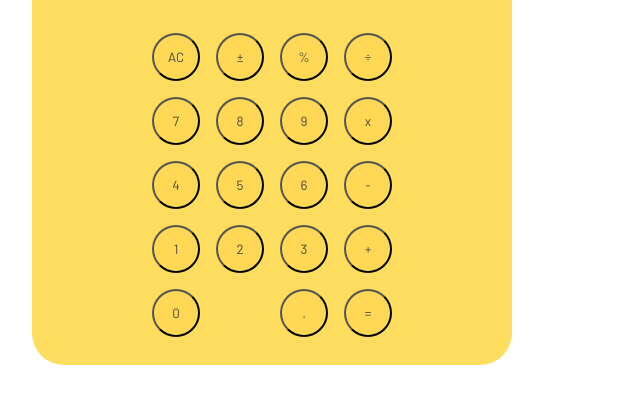
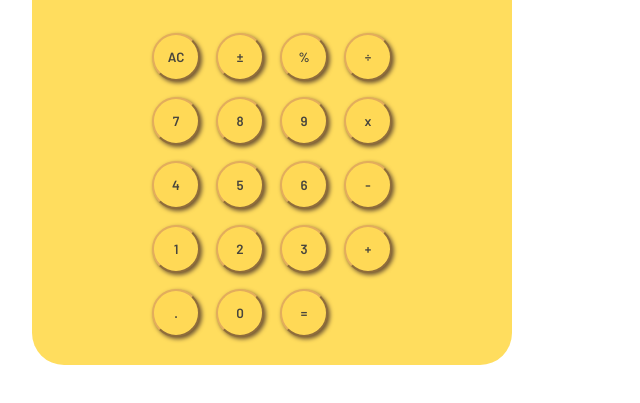
Before and after one commit to emmymitch/calculator, a plain HTML site: page index.html in a window 1280 px wide. Shown: the part 259-662 px from the top of the page, without its empty margins (0-640 px from the left). Drawn offline with Linux system fonts and the light colour scheme.

Commit message:
Button styling

```diff
--- a/_button-layout.scss
+++ b/_button-layout.scss
@@ -1,7 +1,5 @@
 .buttons{
     margin: 1.5rem 0;
-    width: 100%;
-    height: auto;
 
     display: grid;
     grid-template-columns: repeat(1fr, 4);
@@ -72,15 +70,15 @@
         grid-area: 4/4/5/5;
     }
 
-    #b0{
-        grid-area: 5/1/6/3;
+    #decimal{
+        grid-area: 5/1/6/2;
     }
 
-    #decimal{
-        grid-area: 5/3/6/4;
+    #b0{
+        grid-area: 5/2/6/3;
     }
 
     #equals{
-        grid-area: 5/4/6/5;
+        grid-area: 5/3/6/5;
     }
 }
--- a/_button-style.scss
+++ b/_button-style.scss
@@ -3,10 +3,27 @@
     height: 3rem;
     margin: 0.25rem;
 
+    border: 0.125rem outset $colour-border;
+    box-shadow: 0.125rem 0.125rem 0.25rem rgb(110, 84, 53);
     border-radius: 50%;
 
     font-family: $font-primary;
+    font-weight: 600;
 
     background-color: $colour-button;
     color: $colour-button-text;
+
+    #equals{
+        width: 6rem;
+    }
+
+    &:active{
+        border: 0.125rem inset $colour-border;
+        box-shadow: inset 0.125rem 0.125rem 0.25rem rgb(110, 84, 53);
+
+    }
+
+    &__symbol{
+        opacity: 85%;
+    }
 }
```
Also changed, not shown: main.css.
